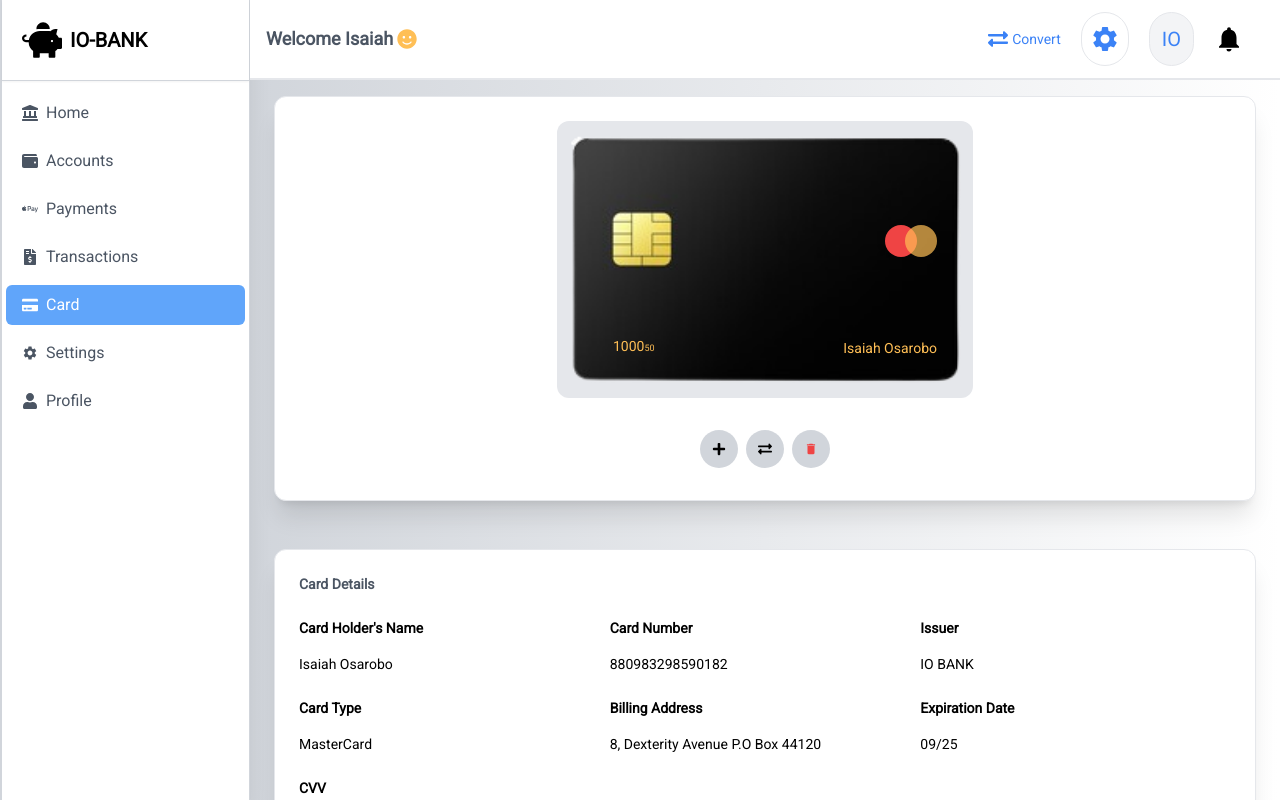
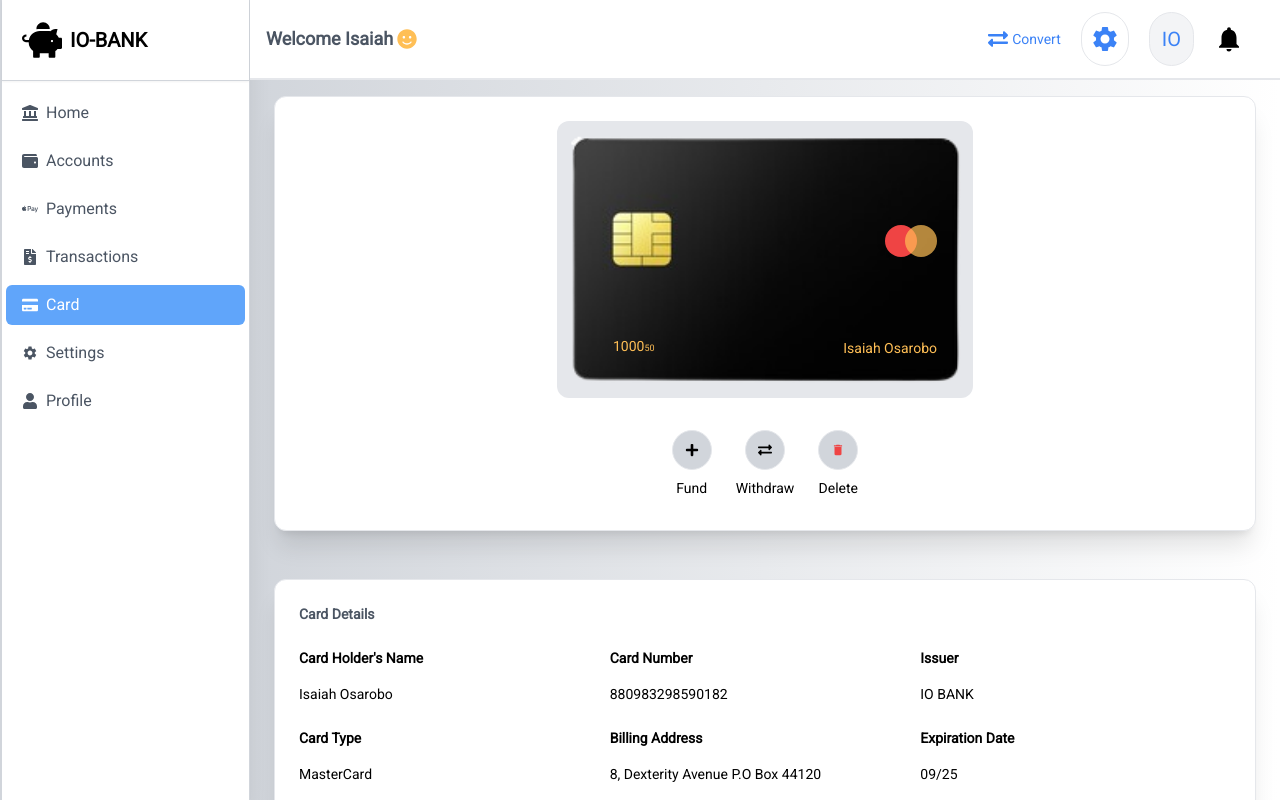
Before and after one commit to NishOG/iobank_frontend_private, a React (Create React App) app: page /dashboard/cards in a window 1280 px wide. Shown: the top 800 px of the page. Built offline with nearby package versions, Linux system fonts and the light colour scheme; the HTML template or start-up script is replaced by a standard one.

Commit message:
Added Text to describe the buttons

```diff
--- a/src/components/card/CardImage.js
+++ b/src/components/card/CardImage.js
@@ -20,16 +20,25 @@ const CardImage = ({ setShowFundCardForm, setShowWithdrawForm }) => {
           </div>
         </div>
 
-        <div className='text-sm sm:text-xl p-2 flex gap-2'>
-            <div className='rounded-3xl bg-gray-300 hover:bg-white flex justify-center items-center'>
+        <div className='text-sm sm:text-xl p-2 flex gap-4 sm:gap-6 items-center'>
+          <div className='flex flex-col items-center gap-2 flex-1'>
+            <div className='rounded-3xl bg-gray-300 border hover:bg-white flex justify-center items-center'>
                 <button onClick={() => setShowFundCardForm(true)} className='p-3 rounded-3xl flex flex-col justify-center text-sm'><FaPlus /></button>
             </div>
-            <div className='rounded-3xl bg-gray-300 hover:bg-white flex justify-center items-center'>
+            <p className='text-sm'>Fund</p>
+          </div>
+          <div className='flex flex-col items-center gap-2 flex-1'>
+            <div className='rounded-3xl bg-gray-300 border hover:bg-white flex justify-center items-center'>
                 <button onClick={() => setShowWithdrawForm(true)} className='p-3 rounded-3xl flex flex-col justify-center text-sm'><FaExchangeAlt /></button>
             </div>
-            <div className='rounded-3xl bg-gray-300 hover:bg-white flex justify-center items-center'>
+            <p className='text-sm'>Withdraw</p>
+          </div>
+          <div className='flex flex-col items-center gap-2 flex-1'>
+            <div className='rounded-3xl bg-gray-300 border hover:bg-white flex justify-center items-center'>
                 <button className='p-3 rounded-3xl flex flex-col justify-center text-sm text-red-500'><MdDelete /></button>
             </div>
+            <p className='text-sm'>Delete</p>
+          </div>
         </div>
     </>
   )
```
